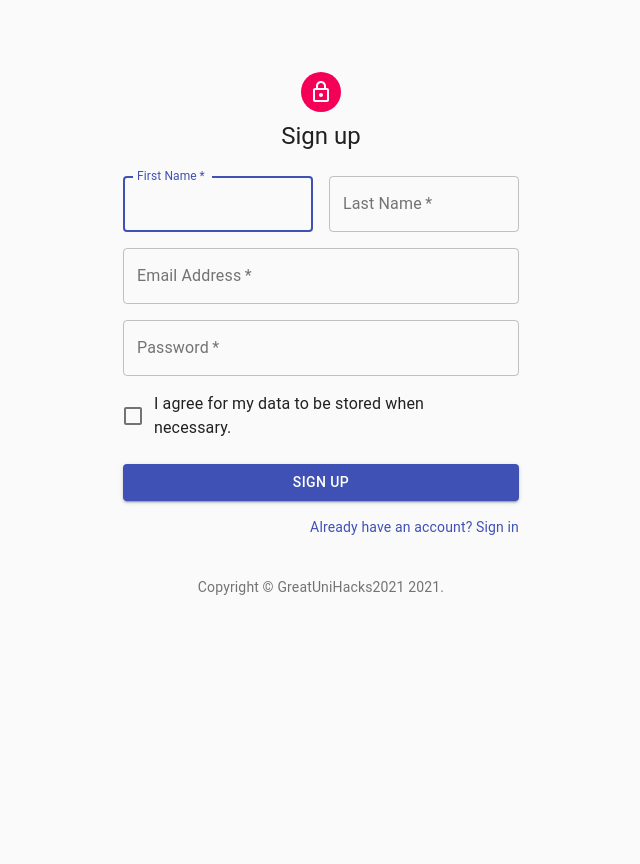
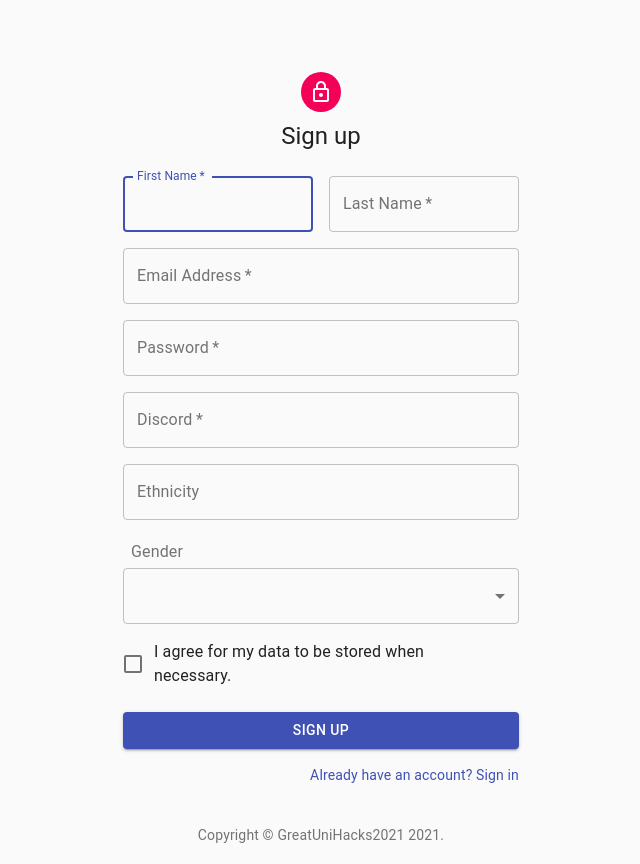
Before and after one commit to greatunihack/2021-greatunihack, a React (Create React App) app: page /apply in a window 1280 px wide. Shown: the whole page, without its empty margins (319-959 px from the left). Built offline with nearby package versions, Linux system fonts and the light colour scheme.

Commit message:
Add more application requirements and save them to firestore

```diff
--- a/src/pages/apply/index.tsx
+++ b/src/pages/apply/index.tsx
@@ -4,6 +4,7 @@ import Button from "@material-ui/core/Button";
 import CssBaseline from "@material-ui/core/CssBaseline";
 import TextField from "@material-ui/core/TextField";
 import FormControlLabel from "@material-ui/core/FormControlLabel";
+import FormControl from "@material-ui/core/FormControl";
 import Checkbox from "@material-ui/core/Checkbox";
 import Link from "@material-ui/core/Link";
 import Box from "@material-ui/core/Box";
@@ -15,6 +16,9 @@ import Grid from "@material-ui/core/Grid";
 import { initializeApp } from "firebase/app";
 import { getAuth, createUserWithEmailAndPassword } from "firebase/auth";
 import { getFirestore, collection, addDoc } from "firebase/firestore";
+import MenuItem from "@material-ui/core/MenuItem";
+import Select from "@material-ui/core/Select";
+import InputLabel from "@material-ui/core/InputLabel";
 
 // Your web app's Firebase configuration
 const firebaseConfig = {
@@ -60,6 +64,16 @@ const useStyles = makeStyles((theme) => ({
   submit: {
     margin: theme.spacing(3, 0, 2),
   },
+  root: {
+    width: "100%",
+    "& > * + *": {
+      marginTop: theme.spacing(2),
+    },
+  },
+  formControl: {
+    margin: theme.spacing(1),
+    minWidth: 120,
+  },
 }));
 
 export default function SignUp() {
@@ -68,18 +82,27 @@ export default function SignUp() {
   const [lastName, setlastName] = useState("");
   const [email, setEmail] = useState("");
   const [password, setPassword] = useState("");
+  const [discord, setDiscord] = useState("");
+  const [gender, setGender] = useState("");
+  const [ethnicity, setEthnicity] = useState("");
 
   const [firstNameError, setfirstNameError] = useState(false);
   const [lastNameError, setlastNameError] = useState(false);
   const [emailError, setEmailError] = useState(false);
   const [passwordError, setPasswordError] = useState(false);
+  const [discordError, setDiscordError] = useState(false);
 
+  const [GDPRaccept, setGDPR] = useState(false);
+  const [GDPRError, setGDPRError] = useState(false);
+
+  // eslint-disable-next-line
   const handleSubmit = (e: any) => {
     e.preventDefault();
     setfirstNameError(false);
     setlastNameError(false);
     setEmailError(false);
     setPasswordError(false);
+    setGDPRError(false);
 
     if (firstName === "") {
       setfirstNameError(true);
@@ -94,9 +117,25 @@ export default function SignUp() {
     if (password === "") {
       setPasswordError(true);
     }
+    if (discord === "") {
+      setDiscordError(true);
+    }
 
-    if (firstName && lastName && email && password) {
-      createUser(firstName, lastName, email, password);
+    if (GDPRaccept === false) {
+      setGDPRError(true);
+      alert("The check box must be checked");
+    }
+
+    if (firstName && lastName && email && password && discord && GDPRaccept) {
+      createUser(
+        firstName,
+        lastName,
+        email,
+        password,
+        discord,
+        ethnicity,
+        gender
+      );
     }
   };
   return (
@@ -166,10 +205,66 @@ export default function SignUp() {
               />
             </Grid>
             <Grid item xs={12}>
-              <FormControlLabel
-                control={<Checkbox required value="GDPR" color="primary" />}
-                label="I agree for my data to be stored when necessary."
+              <TextField
+                variant="outlined"
+                required
+                fullWidth
+                name="Discord"
+                label="Discord"
+                type="Discord"
+                id="Discord"
+                autoComplete="Discord-username"
+                onChange={(e) => setDiscord(e.target.value)}
+                error={discordError}
               />
+            </Grid>
+            <Grid item xs={12}>
+              <TextField
+                variant="outlined"
+                fullWidth
+                name="ethnicity"
+                label="Ethnicity"
+                type="ethnicity"
+                id="ethnicity"
+                autoComplete="ethnicity"
+                onChange={(e) => setEthnicity(e.target.value)}
+              />
+            </Grid>
+            <Grid item xs={12}>
+              <InputLabel
+                id="demo-simple-select-label"
+                className={classes.formControl}
+              >
+                Gender
+              </InputLabel>
+              <Select
+                variant="outlined"
+                fullWidth
+                name="gender"
+                label="gender"
+                type="gender"
+                id="gender"
+                autoComplete="Gender"
+                onChange={(e) => setGender(e.target.value as string)}
+              >
+                <MenuItem value={"Female"}>Female</MenuItem>
+                <MenuItem value={"Male"}>Male</MenuItem>
+                <MenuItem value={"Other"}>Other</MenuItem>
+              </Select>
+            </Grid>
+            <Grid item xs={12}>
+              <FormControl required error={GDPRError}>
+                <FormControlLabel
+                  control={
+                    <Checkbox
+                      value="GDPR"
+                      color="primary"
+                      onChange={(e) => setGDPR(e.target.checked)}
+                    />
+                  }
+                  label="I agree for my data to be stored when necessary."
+                />
+              </FormControl>
             </Grid>
           </Grid>
           <Button
@@ -200,32 +295,35 @@ export default function SignUp() {
     firstName: string,
     lastName: string,
     email: string,
-    password: string
+    password: string,
+    discord: string,
+    ethnicity: string,
+    gender: string
   ) {
     const auth = getAuth();
     createUserWithEmailAndPassword(auth, email, password)
       .then((userCredential) => {
         // Signed in
+        // eslint-disable-next-line
         const user = userCredential.user;
-        console.log(user);
 
         try {
           const docRef = addDoc(collection(db, "users"), {
             firstName: firstName,
             lastName: lastName,
+            email: email,
+            discord: discord,
+            ethnicity: ethnicity,
+            gender: gender,
           });
           console.log("Document written", docRef);
         } catch (e) {
           console.error("Error adding document: ", e);
         }
-        // ...
       })
       .catch((error) => {
-        const errorCode = error.code;
         const errorMessage = error.message;
-        console.log(errorCode);
         alert(errorMessage);
-        // ..
       });
   }
 }
--- a/src/pages/login/index.tsx
+++ b/src/pages/login/index.tsx
@@ -56,6 +56,7 @@ export default function SignIn() {
   const [emailError, setEmailError] = useState(false);
   const [passwordError, setPasswordError] = useState(false);
 
+  // eslint-disable-next-line
   const handleSubmit = (e: any) => {
     e.preventDefault();
     setEmailError(false);
```
